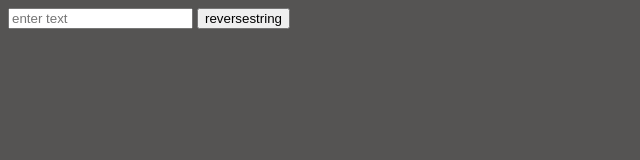
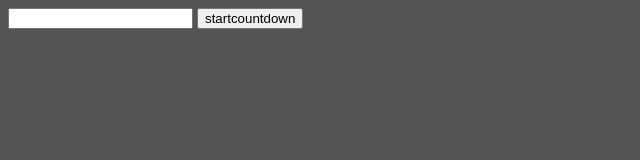
Before and after one commit to sesha472/javascript-refresh, a website: page index.html in a window 1280 px wide. Shown: the full height of the page, 0-640 px from the left. Drawn offline with Linux system fonts and the light colour scheme.

Commit message:
js practiced

```diff
--- a/Practice2025.js
+++ b/Practice2025.js
@@ -1178,14 +1178,124 @@
 
 
 
+// function firstcapital(str){
+//    let first = str.slice(0,1);
+//    let second= str.slice(1)
+//    let out= first.toUpperCase()+second;
+//    return out
+// }
 
+//  function firstallcapital(str){
+//   let val= str.split(" ");
+//   let result= val.map((item)=> firstcapital(item));
+//   let out= result.join(" ");
+//   return out
+//  }
+
+// function largnumfinde(str){
+//   let result = str.split(",");
+//   let out= result.map(Number);
+//   let finalresult= Math.max(...out);
+//   return finalresult;
+// }
 
 // function reversestring(){
 //  let userinput= document.getElementById("inputstring").value
 //   console.log(userinput);
 
-//    let result= userinput.split("").reverse().join("");
+//   //  let result= userinput.split("").reverse().join("");
+//    let result= largnumfinde(userinput);
 //    console.log(result);
 //    document.getElementById("show").innerHTML=`<h1>${result}</h1>`
 
 // }
+
+let obj1 = { name: "Rahul", address: { city: "Delhi" } };
+
+// let obj2=obj1; //its acts as reference
+// let obj2= Object.assign({},obj1)  //shallowcopy
+
+// let obj2= JSON.parse(JSON.stringify(obj1)); //deepcopy
+
+//  obj2.name="hruday";
+//  obj2.address.city="hyd";
+
+//  console.log(obj1);
+//  console.log(obj2);
+
+
+
+// const obj = {
+//   name: "Amit",
+//   date: new Date(),
+//   numbers: [1, 2, 3],
+// };
+
+// // Using structuredClone()
+// const clonedObj = structuredClone(obj);
+
+// console.log(clonedObj);
+// console.log(clonedObj !== obj);  // true (deep copy)
+// console.log(clonedObj.date === obj.date); // false (new Date object)
+
+
+// const obj={
+//       name:"sesha",
+//       age:31,
+//       adress :{
+//           state:"ap"
+//       }
+//   }
+
+//   console.log(Array.from(obj));
+
+
+
+  // Object.freeze(obj);
+  // Object.seal(obj)
+
+  // obj.name="h";
+  // delete obj.age
+  // obj.color="white"
+  // console.log(obj);
+
+
+  let arr=[
+    {name:"sai"},
+    {name:"nagi"},
+    {name:"sai"},
+    {name:"nagi"},
+    {name:"0111"},
+  ];
+  let uniquevalues = new Set;
+
+   let result = arr.filter((item)=>{
+
+    if(!uniquevalues.has(item.name)){
+       uniquevalues.add(item.name)
+       return true
+    }
+      return false
+
+   })
+
+   console.log(uniquevalues);
+
+
+
+
+  // let result = [... new Map(arr.map((item)=>[item.name,item])).values()];
+  // console.log(result);
+
+
+  // let mymap=  new Map();
+  //   mymap.set("key","value")
+  //   mymap.set(true,"yes")
+  // // console.log(mymap);
+  // for (const [key,val] of mymap) {
+  //   console.log(key);
+
+  // }
+  // let myMap = new Map();
+  // myMap.set("name", "Amit"); myMap.set(1, "One"); myMap.set(true, "Boolean Value");
+  // console.log(myMap); // Output: Map(3) { 'name' => 'Amit', 1 => 'One', true => 'Boolean Value' }
--- a/index.html
+++ b/index.html
@@ -15,10 +15,15 @@
 
     <!-- <div style="color: yellow;" id="headerId" class="headerClass" style="color:transparent" href="/"> -->
       <!-- this is good -->
-      <input type="text" id="inputstring" placeholder="enter text"/>
+      <!-- <input type="text" id="inputstring" placeholder="enter text"/>
       <button onclick="reversestring()" id="btn">reversestring</button>
-       <p id="show"></p>
+       <p id="show"></p> -->
     <!-- </div> -->
+
+    <input type="text" name="time" id="timesecinds">
+    <button onclick="startcountdown()">startcountdown</button>
+    <h1 id="timedisplayid" ></h1>
+
       <script src="Practice2025.js"></script>
 
 
```
Also changed, not shown: dompractice.js (added, +20 -0 lines).
